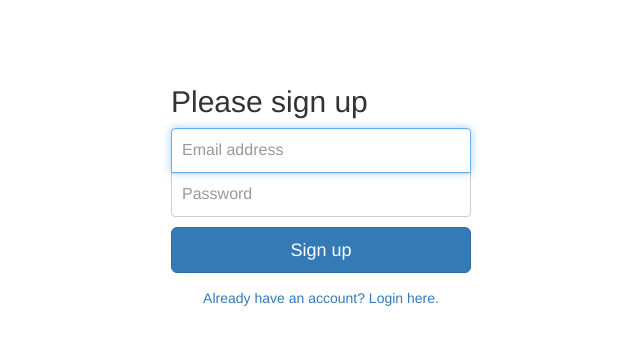
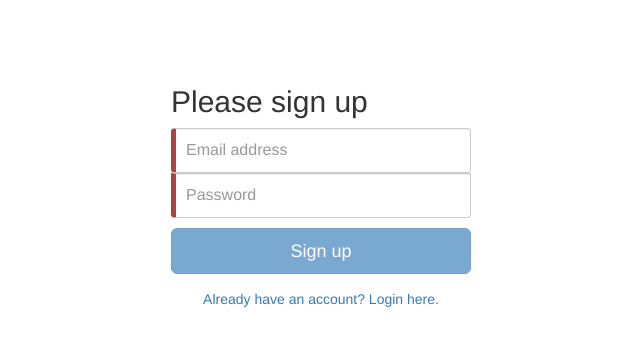
Before and after one commit to hexu2/angular-contacts, an Angular app in the folder angular-contacts/: page /signup in a window 1280 px wide. Shown: the top 346 px of the page, without its empty margins (319-959 px from the left). Built offline with nearby package versions, Linux system fonts and the light colour scheme.

Commit message:
signup 添加基本表单验证

```diff
--- a/angular-contacts/src/app/signup/signup.component.css
+++ b/angular-contacts/src/app/signup/signup.component.css
@@ -1,44 +1,10 @@
-/* body {
-    padding-top: 40px;
-    padding-bottom: 40px;
-    background-color: #eee;
-  } */
+@import url('../../assets/css/signin.css');
 
-  .form-signin {
-    max-width: 330px;
-    padding: 15px;
-    margin: 0 auto;
-  }
-  .form-signin .form-signin-heading,
-  .form-signin .checkbox {
-    margin-bottom: 10px;
-  }
-  .form-signin .checkbox {
-    font-weight: normal;
-  }
-  .form-signin .form-control {
-    position: relative;
-    height: auto;
-    -webkit-box-sizing: border-box;
-       -moz-box-sizing: border-box;
-            box-sizing: border-box;
-    padding: 10px;
-    font-size: 16px;
-  }
-  .form-signin .form-control:focus {
-    z-index: 2;
-  }
-  .form-signin input[type="email"] {
-    margin-bottom: -1px;
-    border-bottom-right-radius: 0;
-    border-bottom-left-radius: 0;
-  }
-  .form-signin input[type="password"] {
-    margin-bottom: 10px;
-    border-top-left-radius: 0;
-    border-top-right-radius: 0;
-  }
+.ng-valid[required], .ng-valid.required {
+    border-left: 5px solid #42A984;
+}
 
-  .info {
-    text-align: center;
-  }
+.ng-invalid:not(form) {
+    border-left: 5px solid #a94442;
+
+}
--- a/angular-contacts/src/app/signup/signup.component.html
+++ b/angular-contacts/src/app/signup/signup.component.html
@@ -1,29 +1,21 @@
 <div class="container">
-    <form
-        (submit) = "signup()"
-        class="form-signin" >
-      <h2 class="form-signin-heading">Please sign up</h2>
-      <label for="inputEmail" class="sr-only">Email address</label>
-      <input
-        type="email"
-        id="inputEmail"
-        name="email"
-        class="form-control"
-        placeholder="Email address"
-        required autofocus
-        [(ngModel)]="signupForm.email"
-        >
-      <label for="inputPassword" class="sr-only">Password</label>
-      <input
-        type="password"
-        id="inputPassword"
-        name="password"
-        class="form-control"
-        placeholder="Password"
-        required
-        [(ngModel)]="signupForm.password"
-        >
-      <button class="btn btn-lg btn-primary btn-block" type="submit">Sign up</button>
+    <form #statusForm="ngForm" (submit)="signup()" class="form-signin">
+        <h2 class="form-signin-heading">Please sign up</h2>
+        <label for="inputEmail" class="sr-only">Email address</label>
+        <input type="text" id="inputEmail" name="email" class="form-control" placeholder="Email address" required email
+         [(ngModel)]="signupForm.email" #email="ngModel">
+        <div class="alert alert-danger" *ngIf="email.invalid && (email.direct || email.touched)">
+            <div *ngIf="email.errors.required">Email is required!</div>
+            <div *ngIf="email.errors.email">Invalid email!</div>
+        </div>
+        <label for="inputPassword" class="sr-only">Password</label>
+        <input type="password" id="inputPassword" name="password" class="form-control" placeholder="Password" required
+            minlength="6" maxlength="18" [(ngModel)]="signupForm.password" #password="ngModel">
+        <div class="alert alert-danger" *ngIf="password.invalid && (password.direct || password.touched)">
+            <div *ngIf="password.errors.required">Password is required!</div>
+            <div *ngIf="password.errors.minlength">Password minlength is 6!</div>
+        </div>
+        <button class="btn btn-lg btn-primary btn-block" type="submit" [disabled]="statusForm.form.invalid">Sign up</button>
     </form>
     <p class="info"><a href="signin.html">Already have an account? Login here.</a></p>
 </div>
--- /dev/null
+++ b/angular-contacts/src/assets/css/index.css
@@ -0,0 +1,105 @@
+/*
+ * Base structure
+ */
+
+/* Move down content because we have a fixed navbar that is 50px tall */
+body {
+  padding-top: 50px;
+}
+
+
+/*
+ * Global add-ons
+ */
+
+.sub-header {
+  padding-bottom: 10px;
+  border-bottom: 1px solid #eee;
+}
+
+/*
+ * Top navigation
+ * Hide default border to remove 1px line.
+ */
+.navbar-fixed-top {
+  border: 0;
+}
+
+/*
+ * Sidebar
+ */
+
+/* Hide for mobile, show later */
+.sidebar {
+  display: none;
+}
+@media (min-width: 768px) {
+  .sidebar {
+    position: fixed;
+    top: 51px;
+    bottom: 0;
+    left: 0;
+    z-index: 1000;
+    display: block;
+    padding: 20px;
+    overflow-x: hidden;
+    overflow-y: auto; /* Scrollable contents if viewport is shorter than content. */
+    background-color: #f5f5f5;
+    border-right: 1px solid #eee;
+  }
+}
+
+/* Sidebar navigation */
+.nav-sidebar {
+  margin-right: -21px; /* 20px padding + 1px border */
+  margin-bottom: 20px;
+  margin-left: -20px;
+}
+.nav-sidebar > li > a {
+  padding-right: 20px;
+  padding-left: 20px;
+}
+.nav-sidebar > .active > a,
+.nav-sidebar > .active > a:hover,
+.nav-sidebar > .active > a:focus {
+  color: #fff;
+  background-color: #428bca;
+}
+
+
+/*
+ * Main content
+ */
+
+.main {
+  padding: 20px;
+}
+@media (min-width: 768px) {
+  .main {
+    padding-right: 40px;
+    padding-left: 40px;
+  }
+}
+.main .page-header {
+  margin-top: 0;
+}
+
+
+/*
+ * Placeholder dashboard ideas
+ */
+
+.placeholders {
+  margin-bottom: 30px;
+  text-align: center;
+}
+.placeholders h4 {
+  margin-bottom: 0;
+}
+.placeholder {
+  margin-bottom: 20px;
+}
+.placeholder img {
+  display: inline-block;
+  border-radius: 50%;
+}
--- /dev/null
+++ b/angular-contacts/src/assets/css/signin.css
@@ -0,0 +1,44 @@
+body {
+  padding-top: 40px;
+  padding-bottom: 40px;
+  background-color: #eee;
+}
+
+.form-signin {
+  max-width: 330px;
+  padding: 15px;
+  margin: 0 auto;
+}
+.form-signin .form-signin-heading,
+.form-signin .checkbox {
+  margin-bottom: 10px;
+}
+.form-signin .checkbox {
+  font-weight: normal;
+}
+.form-signin .form-control {
+  position: relative;
+  height: auto;
+  -webkit-box-sizing: border-box;
+     -moz-box-sizing: border-box;
+          box-sizing: border-box;
+  padding: 10px;
+  font-size: 16px;
+}
+.form-signin .form-control:focus {
+  z-index: 2;
+}
+.form-signin input[type="email"] {
+  margin-bottom: -1px;
+  border-bottom-right-radius: 0;
+  border-bottom-left-radius: 0;
+}
+.form-signin input[type="password"] {
+  margin-bottom: 10px;
+  border-top-left-radius: 0;
+  border-top-right-radius: 0;
+}
+
+.info {
+  text-align: center;
+}
```
Also changed, not shown: 1 other file (tests, documents, lock files or other folders).
